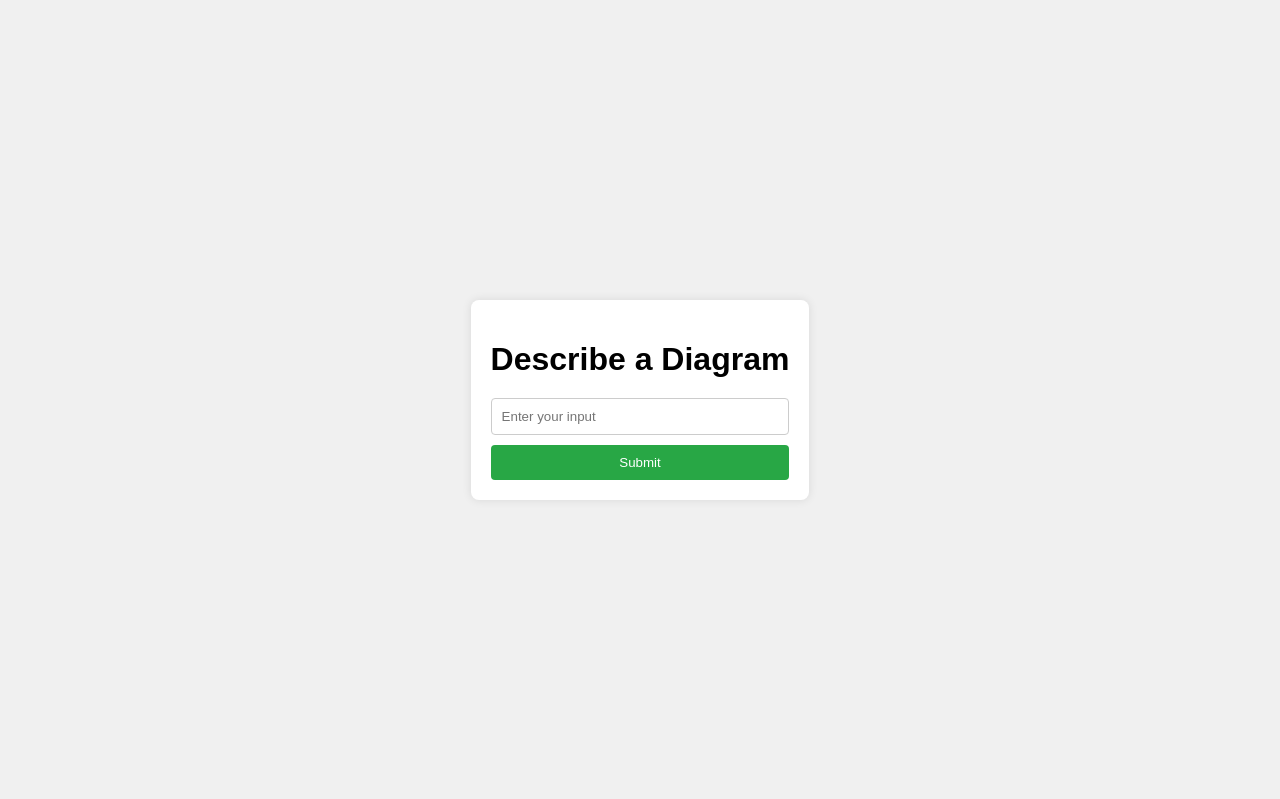
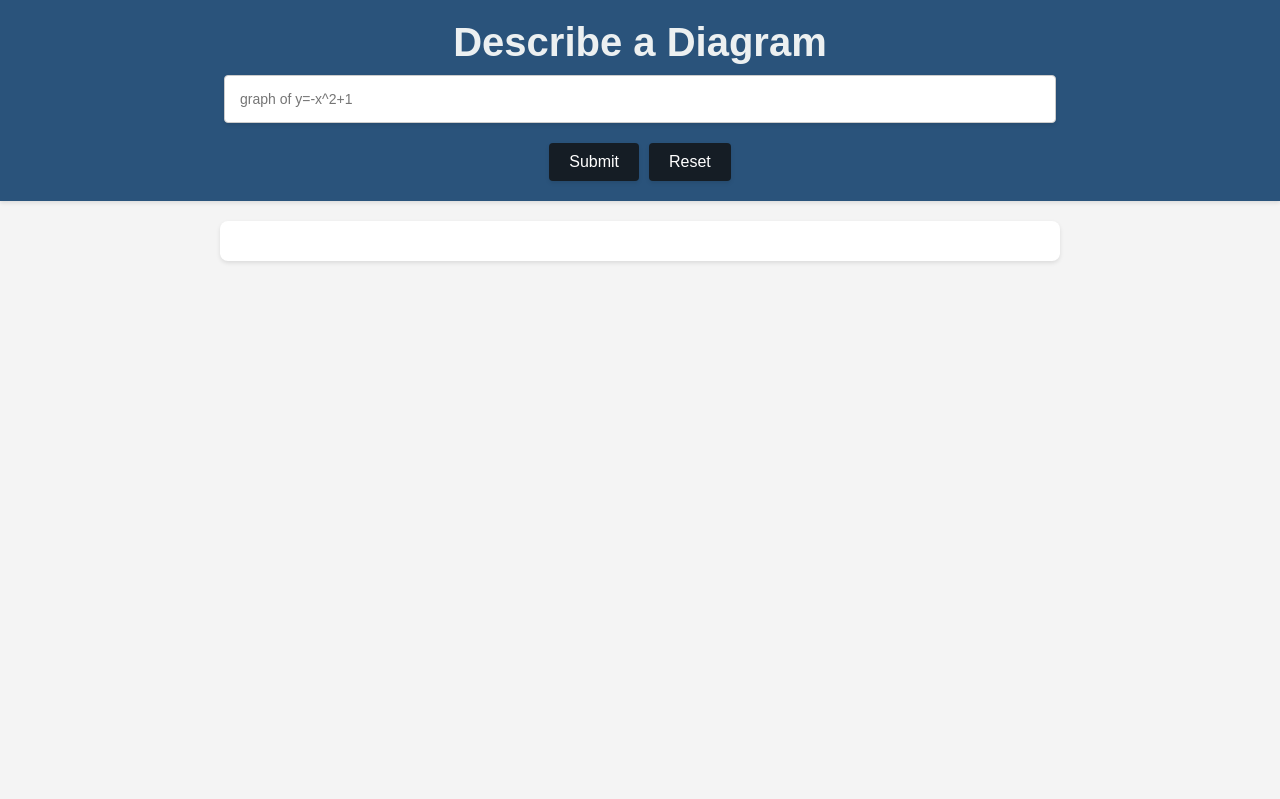
Before and after one commit to k8nowak/diagrams, a Flask app: page / in a window 1280 px wide. Run offline with Flask 3, Linux system fonts and the light colour scheme.

Commit message:
Initial commit

````diff
--- a/app.py
+++ b/app.py
@@ -6,6 +6,7 @@ import subprocess
 
 load_dotenv()
 api_key = os.getenv('API_KEY')
+use_model = 'gpt-4o'
 
 client = OpenAI(api_key=api_key)
 
@@ -16,16 +17,29 @@ app.config['UPLOAD_FOLDER'] = 'uploads'
 if not os.path.exists(app.config['UPLOAD_FOLDER']):
     os.makedirs(app.config['UPLOAD_FOLDER'])
 
+def ensure_latex_document_structure(latex_code):
+    # Check if the required elements are present, and add them if missing
+    if '\\documentclass' not in latex_code:
+        latex_code = '\\documentclass{standalone}\n' + latex_code
+    if '\\usepackage' not in latex_code:
+        latex_code = '\\usepackage{tikz}\n' + latex_code
+    if '\\begin{document}' not in latex_code:
+        latex_code = latex_code + '\n\\begin{document}\n'
+    if '\\end{document}' not in latex_code:
+        latex_code = latex_code + '\n\\end{document}\n'
+    return latex_code
+
 @app.route('/', methods=['GET', 'POST'])
 def index():
     response = None
     file_path = None
+    user_input = ''
     if request.method == 'POST':
         user_input = request.form['user_input']
-        prompt = f"Write me a LaTeX file that uses the tikz library, and create code that would precisely and accurately create the mathematical diagram described here: {user_input}"
+        prompt = f"Write me a LaTeX file that uses the tikz library, and create code that would precisely and accurately create the mathematical diagram described here: {user_input}. Ensure the document includes \\documentclass{{standalone}}, \\usepackage{{tikz}}, \\begin{{document}}, and \\end{{document}}."
         # Make the API call
         result = client.chat.completions.create(
-            model="gpt-3.5-turbo",
+            model=use_model,
             messages=[
                 {"role": "system", "content": "You are an expert at writing LaTeX code using the tikz library. Only reply with the requested code, with no commentary."},
                 {"role": "user", "content": prompt}
@@ -34,10 +48,34 @@ def index():
         )
         response = result.choices[0].message.content.strip()
 
+        # Debugging: Print the raw response from the API
+        print("Raw API response:")
+        print(repr(response))  # Use repr to show hidden characters
+
+        # Remove backticks and leading "latex\n" from the response
+        response = response.replace("```latex", "").replace("```", "").strip()
+        if response.startswith("latex\n"):
+            response = response[6:].strip()
+
+        # Ensure the LaTeX code includes all required elements
+        response = ensure_latex_document_structure(response)
+
+        # Debugging: Print the final LaTeX content
+        print("Final LaTeX content:")
+        print(repr(response))  # Use repr to show hidden characters
+
         # Save the LaTeX code to a .tex file
         latex_file = os.path.join(app.config['UPLOAD_FOLDER'], 'output.tex')
         with open(latex_file, 'w') as f:
             f.write(response)
+
+        # Read back the file content to verify
+        with open(latex_file, 'r') as f:
+            file_content = f.read()
+
+        # Debugging: Print the content read back from the file
+        print("Content read back from the file:")
+        print(repr(file_content))  # Use repr to show hidden characters
 
         # Compile the LaTeX file to PDF
         try:
@@ -59,7 +97,7 @@ def index():
         else:
             print("SVG file was not created.")
 
-    return render_template('index.html', response=response, file_path=file_path)
+    return render_template('index.html', response=response, file_path=file_path, user_input=user_input)
 
 @app.route('/uploads/<filename>')
 def uploaded_file(filename):
--- a/static/styles.css
+++ b/static/styles.css
@@ -1,53 +1,82 @@
 body {
     font-family: Arial, sans-serif;
-    background-color: #f0f0f0;
-    display: flex;
-    justify-content: center;
-    align-items: center;
-    height: 100vh;
+    margin: 0;
+    padding: 0;
+    background-color: #f4f4f4;
+}
+
+.header-container {
+    background-color: #2a537b;
+    color: #ecf0f1;
+    padding: 20px;
+    text-align: center;
+    box-shadow: 0 2px 4px rgba(0, 0, 0, 0.1);
+    position: relative;
+}
+
+.header-container h1 {
+    font-size: 2.5em;
     margin: 0;
 }
 
-.container {
-    background-color: white;
-    padding: 20px;
-    border-radius: 8px;
-    box-shadow: 0 0 10px rgba(0, 0, 0, 0.1);
+#input-form {
+    display: flex;
+    flex-direction: column;
+    align-items: center; /* Center items horizontally */
 }
 
-h1 {
-    margin-bottom: 20px;
+input[type="text"] {
+    width: 100%;
+    max-width: 800px;
+    padding: 15px;
+    margin: 10px 0;
+    border: 1px solid #ccc;
+    border-radius: 4px;
+    font-size: 14px;
+    box-shadow: 0 2px 4px rgba(0, 0, 0, 0.1);
 }
 
-form {
+.button-container {
     display: flex;
-    flex-direction: column;
-}
-
-input {
-    padding: 10px;
-    margin-bottom: 10px;
-    border: 1px solid #ccc;
-    border-radius: 4px;
+    justify-content: center;
+    gap: 10px; /* Space between buttons */
+    margin-top: 10px; /* Space between input and buttons */
 }
 
 button {
-    padding: 10px;
+    padding: 10px 20px;
+    margin: 0; /* Remove margin from buttons */
     border: none;
-    background-color: #28a745;
-    color: white;
     border-radius: 4px;
+    background-color: #151d25;
+    color: #fff;
     cursor: pointer;
+    font-size: 16px;
+    box-shadow: 0 2px 4px rgba(0, 0, 0, 0.1);
+    transition: background-color 0.3s ease;
 }
 
 button:hover {
-    background-color: #218838;
+    background-color: #2c3e50;
 }
 
-.response {
-    margin-top: 20px;
+.container {
+    padding: 20px;
+    max-width: 800px;
+    margin: 20px auto;
+    background-color: #fff;
+    box-shadow: 0 2px 4px rgba(0, 0, 0, 0.1);
+    border-radius: 8px;
 }
 
-.response h2 {
-    margin-bottom: 10px;
+.error-message {
+    color: red;
+    margin: 10px 0;
 }
+
+.responsive-image {
+    width: 380px;
+    height: auto;
+    display: block;
+    margin: 0 auto;
+}
--- a/templates/index.html
+++ b/templates/index.html
@@ -3,28 +3,69 @@
 <head>
     <meta charset="UTF-8">
     <meta name="viewport" content="width=device-width, initial-scale=1.0">
-    <title>OpenAI API Call</title>
+    <title>create a diagram from a description</title>
     <link rel="stylesheet" href="{{ url_for('static', filename='styles.css') }}">
 </head>
 <body>
+    <div class="header-container">
+        <h1>Describe a Diagram</h1>
+        <form action="/" method="POST" id="input-form">
+            <input type="text" name="user_input" id="dynamic-placeholder" placeholder="graph of y=-x^2+1" required value="{{ user_input if user_input else '' }}">
+            <div class="button-container">
+                <button type="submit">Submit</button>
+                <button type="button" id="reset-button">Reset</button>
+            </div>
+        </form>
+    </div>
+
     <div class="container">
-        <h1>Describe a Diagram</h1>
-        <form action="/" method="POST">
-            <input type="text" name="user_input" placeholder="Enter your input" required>
-            <button type="submit">Submit</button>
-        </form>
-        {% if response %}
-        <div class="response">
-            <h2>Generated LaTeX Code:</h2>
-            <pre>{{ response }}</pre>
+        {% if file_path %}
+        <div class="image" id="image-container">
+            <h2>Rendered Diagram:</h2>
+            <img id="diagram-image" src="{{ url_for('uploaded_file', filename=file_path) }}" alt="Rendered TikZ Diagram" class="fixed-size">
         </div>
         {% endif %}
-        {% if file_path %}
-        <div class="image">
-            <h2>Rendered Diagram:</h2>
-            <img src="{{ url_for('uploaded_file', filename=file_path) }}" alt="Rendered TikZ Diagram">
+        {% if response %}
+        <div class="response" id="response-container">
+            <h2>Generated LaTeX Code:</h2>
+            <pre id="latex-code">{{ response }}</pre>
         </div>
         {% endif %}
     </div>
+
+    <script>
+        document.getElementById('reset-button').addEventListener('click', function() {
+            document.getElementById('input-form').reset();
+            document.getElementById('dynamic-placeholder').value = '';
+            document.getElementById('latex-code').innerText = '';
+            const diagramImage = document.getElementById('diagram-image');
+            if (diagramImage) {
+                diagramImage.style.display = 'none';
+            }
+            const imageContainer = document.getElementById('image-container');
+            if (imageContainer) {
+                imageContainer.style.display = 'none';
+            }
+            const responseContainer = document.getElementById('response-container');
+            if (responseContainer) {
+                responseContainer.style.display = 'none';
+            }
+        });
+
+        const placeholders = [
+            "graph of y=-x^2+1",
+            "circle with radius labeled 5",
+            "isosceles right triangle with horizontal hypotenuse",
+            "number line from -100 to 100, labeled at intervals of 20",
+            "graphic organizer with 1 large oval and 3 small ovals"
+        ];
+        let index = 0;
+        const inputElement = document.getElementById('dynamic-placeholder');
+
+        setInterval(() => {
+            index = (index + 1) % placeholders.length;
+            inputElement.placeholder = placeholders[index];
+        }, 3000); // Change placeholder every 3 seconds
+    </script>
 </body>
 </html>
````
Also changed, not shown: requirements.txt (added, +354 -0 lines), uploads/output.svg, 5 other files.
